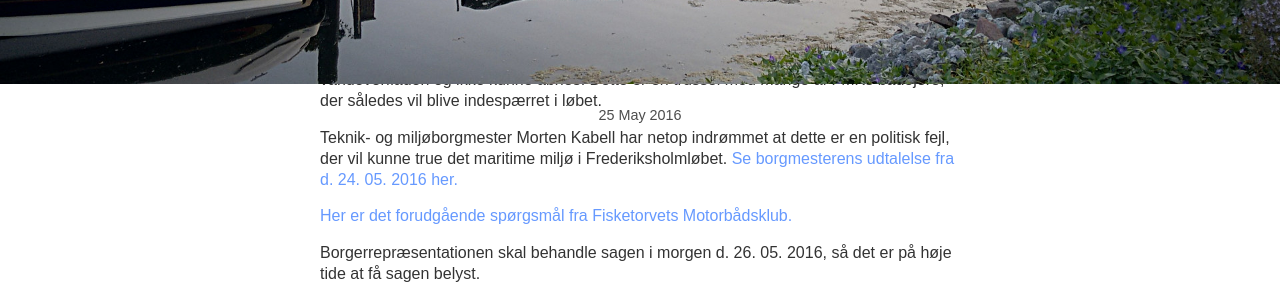
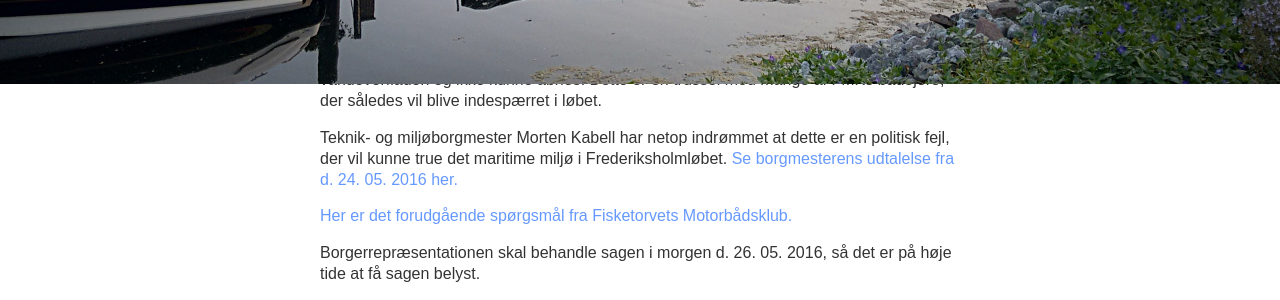
Before and after one commit to fisketorvetsmotorbaadklub/fisketorvetsmotorbaadklub.github.io, a Jekyll site: the page built from index.html, in a window 1280 px wide. Shown: the part 431-731 px from the top of the page. Built offline with Jekyll 4.4.1, drawn with Linux system fonts in a browser that asks for light colours.

Commit message:
Update post.html

```diff
--- a/_layouts/post.html
+++ b/_layouts/post.html
@@ -7,8 +7,7 @@
   <img class="nice-header--img" src="{{ page.image }}" alt="">
 </header>
 
-<p class="date">{{ page.date | date_to_string }}</p>
-
 <div class="post">
+  <p class="date">{{ page.date | date_to_string }}</p>
   {{ content }}
 </div>
```
